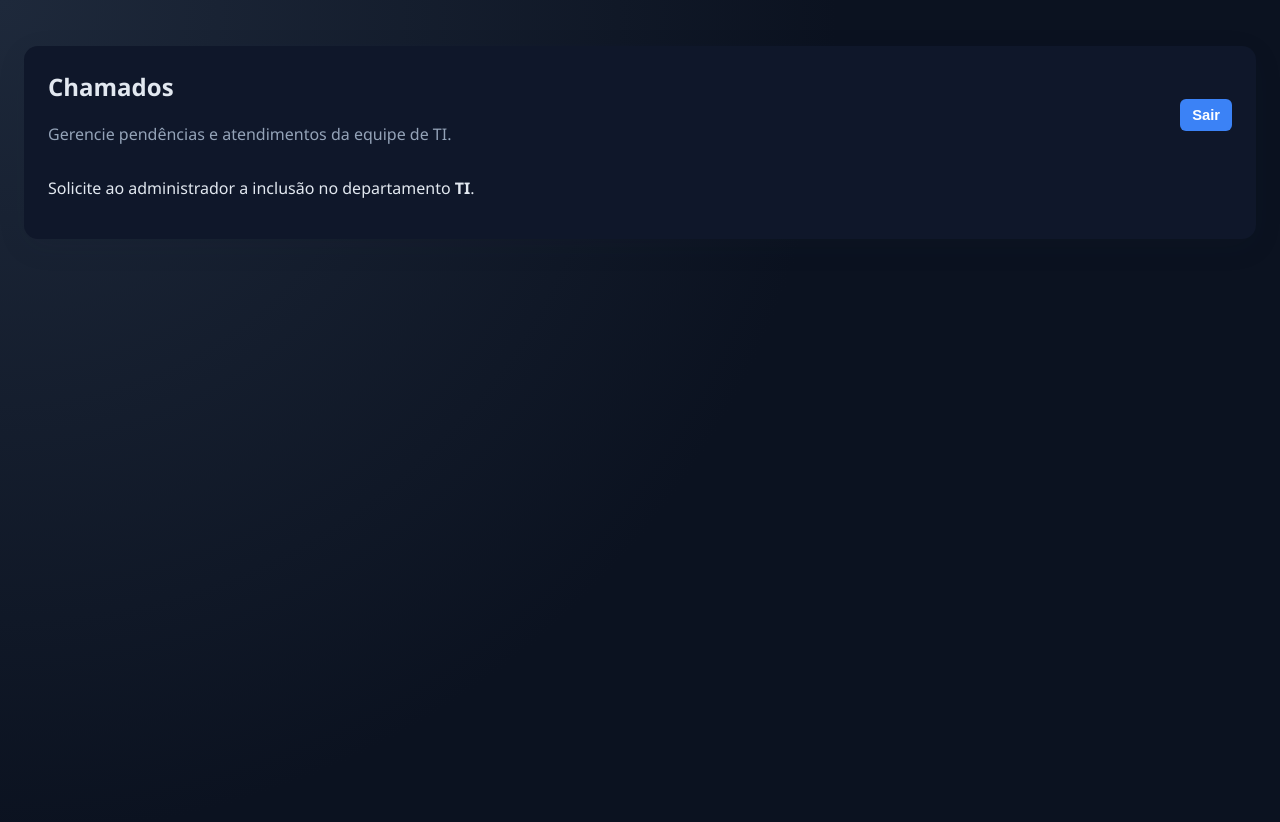
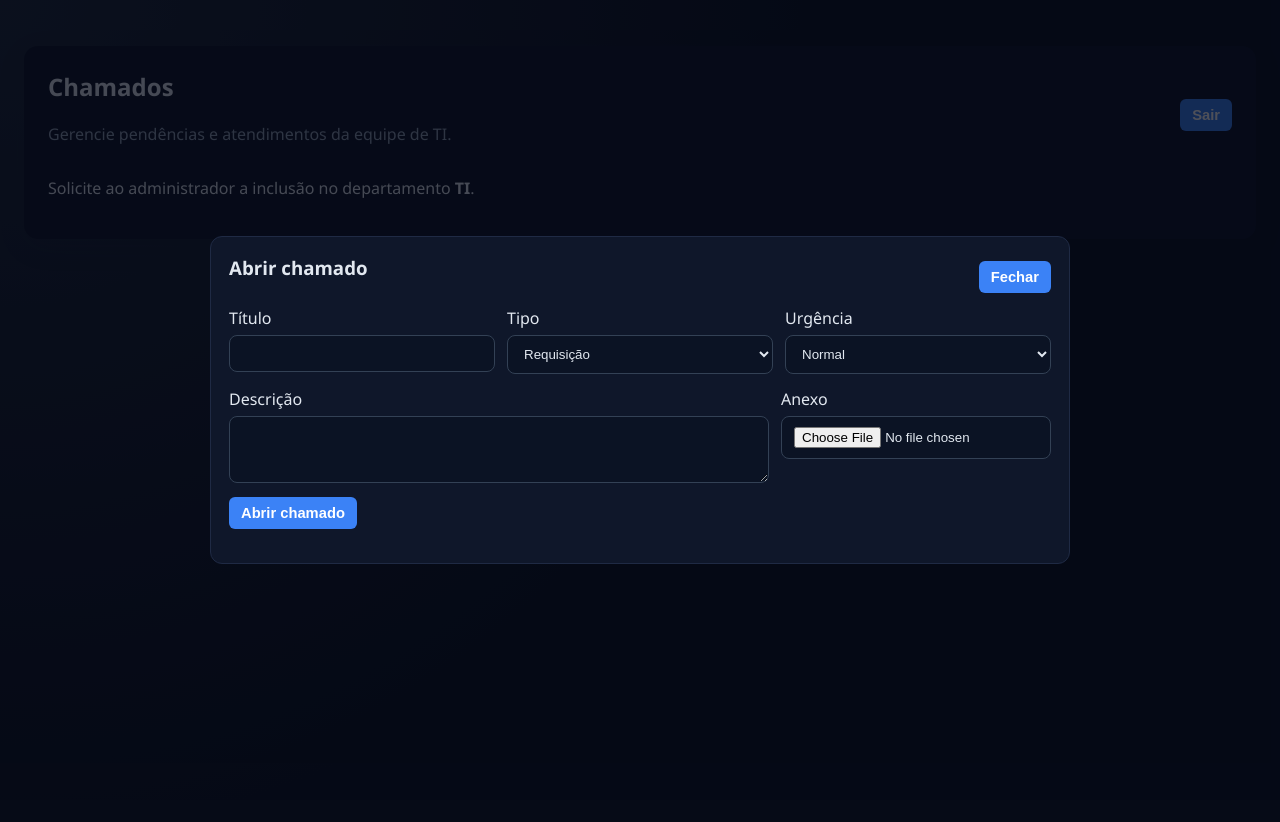
Before and after one commit to fabianopolone123/ERP-TI-WEB, a Django app: page /chamados/ in a window 1280 px wide. After the commit the page ends 564 px from the top, so only its background shows below. Run offline with Django 5.2, Linux system fonts and the light colour scheme; the visitor is signed in with stand-in values (Sample User, id 1).

Commit message:
feat: abrir chamado em modal

```diff
--- a/templates/base.html
+++ b/templates/base.html
@@ -299,6 +299,33 @@
             color: var(--muted);
         }
 
+        .modal {
+            position: fixed;
+            inset: 0;
+            display: flex;
+            align-items: center;
+            justify-content: center;
+            z-index: 50;
+        }
+
+        .modal-backdrop {
+            position: absolute;
+            inset: 0;
+            background: rgba(3, 7, 18, 0.7);
+        }
+
+        .modal-content {
+            position: relative;
+            z-index: 1;
+            background: #0f172a;
+            border: 1px solid #1f2a44;
+            border-radius: 12px;
+            padding: 18px;
+            width: min(860px, 92vw);
+            max-height: 90vh;
+            overflow: auto;
+        }
+
         @media (max-width: 600px) {
             .topbar { flex-direction: column; align-items: flex-start; gap: 10px; }
             .tabs { gap: 6px; grid-template-columns: repeat(auto-fit, minmax(120px, 1fr)); }
--- a/templates/core/chamados.html
+++ b/templates/core/chamados.html
@@ -18,47 +18,9 @@
     {% if is_ti_group %}
         {% include "core/_tabs.html" %}
 
-        <div class="ticket-form">
-            <h3>Abrir chamado</h3>
-            <form method="post" enctype="multipart/form-data">
-                {% csrf_token %}
-                <div class="form-row">
-                    <div>
-                        <label for="id_title">Título</label>
-                        <input id="id_title" name="title" type="text" required />
-                    </div>
-                    <div>
-                        <label for="id_type">Tipo</label>
-                        <select id="id_type" name="ticket_type" required>
-                            <option value="requisicao">Requisição</option>
-                            <option value="melhoria">Melhoria</option>
-                            <option value="incidente">Incidente</option>
-                            <option value="programado">Programado</option>
-                        </select>
-                    </div>
-                    <div>
-                        <label for="id_urgency">Urgência</label>
-                        <select id="id_urgency" name="urgency" required>
-                            <option value="baixa">Baixa</option>
-                            <option value="normal" selected>Normal</option>
-                            <option value="media">Média</option>
-                            <option value="alta">Alta</option>
-                            <option value="urgente">Urgente</option>
-                        </select>
-                    </div>
-                </div>
-                <div class="form-row">
-                    <div style="flex: 2;">
-                        <label for="id_desc">Descrição</label>
-                        <textarea id="id_desc" name="description" rows="3" required></textarea>
-                    </div>
-                    <div>
-                        <label for="id_attach">Anexo</label>
-                        <input id="id_attach" name="attachment" type="file" />
-                    </div>
-                </div>
-                <button type="submit">Abrir chamado</button>
-            </form>
+        <div class="topbar" style="margin-top: 16px;">
+            <h3>Chamados</h3>
+            <button type="button" data-open-modal>Abrir chamado</button>
         </div>
 
         <div class="kanban" data-board>
@@ -129,6 +91,55 @@
     {% endif %}
 </div>
 
+<div class="modal" data-modal hidden>
+    <div class="modal-backdrop" data-close-modal></div>
+    <div class="modal-content">
+        <div class="topbar" style="margin-bottom: 8px;">
+            <h3>Abrir chamado</h3>
+            <button type="button" data-close-modal>Fechar</button>
+        </div>
+        <form method="post" enctype="multipart/form-data">
+            {% csrf_token %}
+            <div class="form-row">
+                <div>
+                    <label for="id_title">Título</label>
+                    <input id="id_title" name="title" type="text" required />
+                </div>
+                <div>
+                    <label for="id_type">Tipo</label>
+                    <select id="id_type" name="ticket_type" required>
+                        <option value="requisicao">Requisição</option>
+                        <option value="melhoria">Melhoria</option>
+                        <option value="incidente">Incidente</option>
+                        <option value="programado">Programado</option>
+                    </select>
+                </div>
+                <div>
+                    <label for="id_urgency">Urgência</label>
+                    <select id="id_urgency" name="urgency" required>
+                        <option value="baixa">Baixa</option>
+                        <option value="normal" selected>Normal</option>
+                        <option value="media">Média</option>
+                        <option value="alta">Alta</option>
+                        <option value="urgente">Urgente</option>
+                    </select>
+                </div>
+            </div>
+            <div class="form-row">
+                <div style="flex: 2;">
+                    <label for="id_desc">Descrição</label>
+                    <textarea id="id_desc" name="description" rows="3" required></textarea>
+                </div>
+                <div>
+                    <label for="id_attach">Anexo</label>
+                    <input id="id_attach" name="attachment" type="file" />
+                </div>
+            </div>
+            <button type="submit">Abrir chamado</button>
+        </form>
+    </div>
+</div>
+
 <script>
     (function () {
         const board = document.querySelector('[data-board]');
@@ -189,4 +200,23 @@
         });
     })();
 </script>
+
+<script>
+    (function () {
+        const modal = document.querySelector('[data-modal]');
+        const openBtn = document.querySelector('[data-open-modal]');
+        const closeEls = document.querySelectorAll('[data-close-modal]');
+        if (!modal || !openBtn) return;
+
+        const open = () => {
+            modal.hidden = false;
+        };
+        const close = () => {
+            modal.hidden = true;
+        };
+
+        openBtn.addEventListener('click', open);
+        closeEls.forEach((el) => el.addEventListener('click', close));
+    })();
+</script>
 {% endblock %}
```
